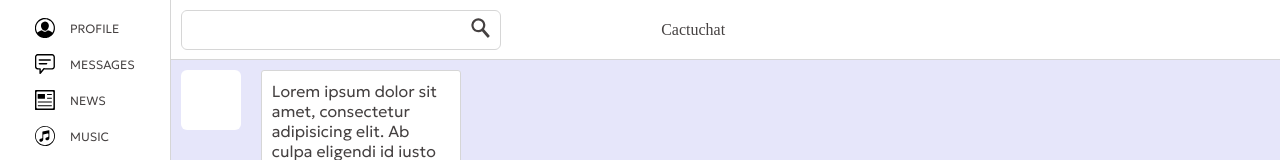
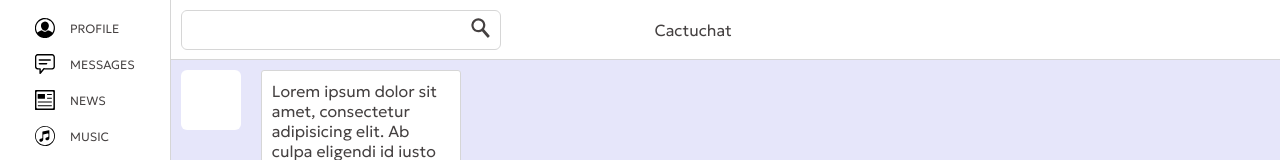
Before and after one commit to GarryVar/app-3, a React (Create React App) app: page / in a window 1280 px wide. Shown: the top 160 px of the page. Built offline with nearby package versions, Linux system fonts and the light colour scheme.

Commit message:
remove unknow font-family

```diff
--- a/src/Header/Header.module.css
+++ b/src/Header/Header.module.css
@@ -22,7 +22,6 @@
 .slogan {
     color: var(--mainTextColor);
     font-size: 16px;
-    font-family: "";
     text-transform: capitalize;
     text-align: center;
 }
```
